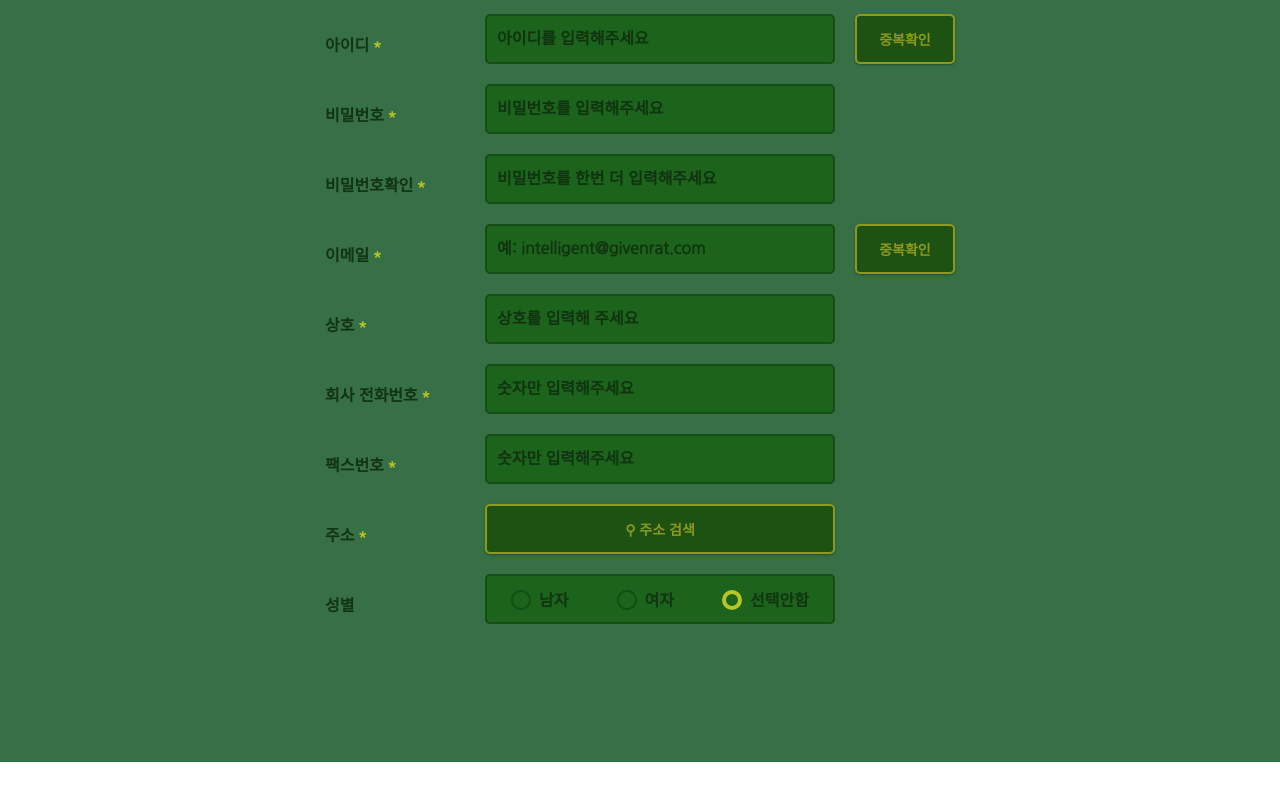
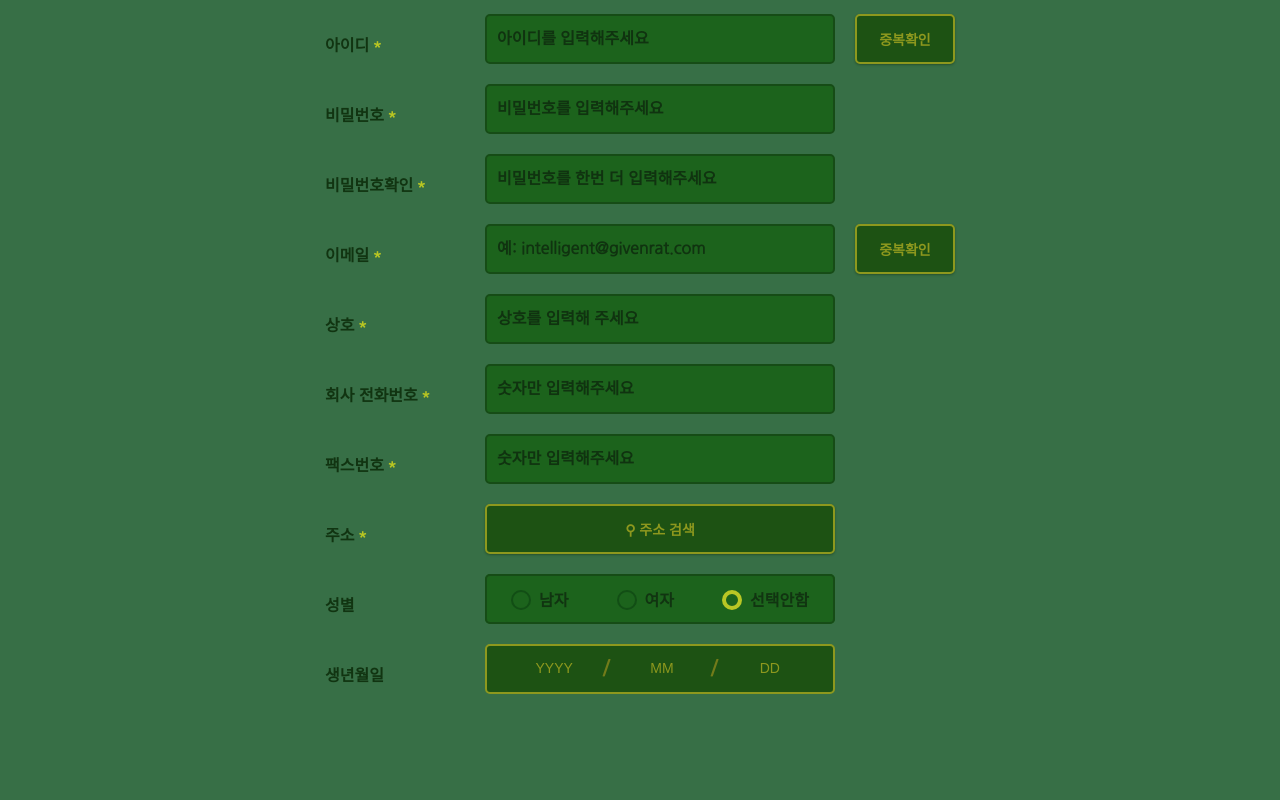
Before and after one commit to Antoliny0919/Intelligent_Owl_Givenrat_WEB, a React (Create React App) app in the folder front_end_data/join_membership_page/: page / in a window 1280 px wide. Shown: the part 282-1082 px from the top of the page. Before the commit the page ends 1044 px from the top, so only its background shows below. Built offline with nearby package versions, Linux system fonts and the light colour scheme.

Commit message:
joinmembership page birthdate input area update

```diff
--- a/front_end_data/join_membership_page/src/Atom.js
+++ b/front_end_data/join_membership_page/src/Atom.js
@@ -82,7 +82,31 @@ export const state = atom({
           keyWord: '선택안함',
         },
       ],
-      title : "성별",
+      title: "성별",
+    },
+
+    birth_date_from_section:
+
+    {
+      form_data: [
+        {
+          placeholder: 'YYYY',
+          maxLength: '4',
+          divide: true,
+        },
+        {
+          placeholder: 'MM',
+          maxLength: '2',
+          divide: true,
+        },
+        {
+          placeholder: 'DD',
+          maxLength: '2',
+          divide: false,
+        }
+      ],
+
+      title: '생년월일',
     }
 
 
--- /dev/null
+++ b/front_end_data/join_membership_page/src/JoinMembership/components/BirthDateBlock.jsx
@@ -0,0 +1,13 @@
+import {Fragment} from 'react';
+import '../css/BirthDateBlock.css';
+
+export default function BirthDateBlock({ placeholder, maxLength, divide }) {
+  return (
+    <Fragment>
+      <div>
+        <input className='birth-date-data' type="text" placeholder={placeholder} maxLength={maxLength}></input>
+      </div>
+      {divide && <span className='birth-date-divide-line'></span>}
+    </Fragment>
+  )
+}
--- a/front_end_data/join_membership_page/src/JoinMembership/components/BirthDateInputArea.jsx
+++ b/front_end_data/join_membership_page/src/JoinMembership/components/BirthDateInputArea.jsx
@@ -1,6 +1,28 @@
+import { useRecoilValue } from 'recoil';
+import { state } from '../../Atom';
+import InputKeyWordArea from './InputKeyWordArea';
+import BirthDateBlock from './BirthDateBlock';
+import '../css/BirthDateInputArea.css';
+
+
 export default function BirthDateInputArea() {
+
+  const inputData = useRecoilValue(state);
+  const compress = inputData.birth_date_from_section;
+
   return (
-    <div></div>
+    <div className='member-data-input-area'>
+      <InputKeyWordArea keyWord={compress.title} attentionBlock={compress.attentionBlock}></InputKeyWordArea>
+      <div id='birth-date-input-container'>
+        <div id='birth-date-input-area'>
+          {compress.form_data.map(({ placeholder, maxLength, divide }) => {
+            return <BirthDateBlock placeholder={placeholder} maxLength={maxLength} divide={divide}></BirthDateBlock>
+          })}
+        </div>
+
+      </div>
+
+    </div>
   )
 
 }
--- /dev/null
+++ b/front_end_data/join_membership_page/src/JoinMembership/css/BirthDateInputArea.css
@@ -0,0 +1,47 @@
+#birth-date-input-container {
+  position: relative;
+  font-size: 16px;
+  margin-left: 20px;
+}
+
+#birth-date-input-area {
+  display: flex;
+  align-items: center;
+  height: 50px;
+  width: 350px;
+  border-radius: 5px;
+  border: solid #8D981E 2px;
+  background-color: #1D5213;
+  padding: 0px 15px;
+  flex-direction: row;
+}
+
+.birth-date-data {
+  width: 100%;
+  height: 50px;
+  background-color: inherit;
+  text-align: center;
+  border: none;
+  outline: none;
+  padding: 0px 11px 1px 15px;
+}
+
+.birth-date-data::placeholder {
+  color: #8D981E;
+  font-size: 14px;
+}
+
+.birth-date-data:focus::placeholder {
+  color: #727B1A;
+}
+
+.birth-date-data:hover {
+  cursor: pointer;
+}
+
+.birth-date-divide-line::after {
+  content: "/";
+  font-size: 20px;
+  color: #727B1A;
+  line-height: 10px;
+}
```
Also changed, not shown: front_end_data/join_membership_page/src/JoinMembership/css/BirthDateBlock.css (added).
